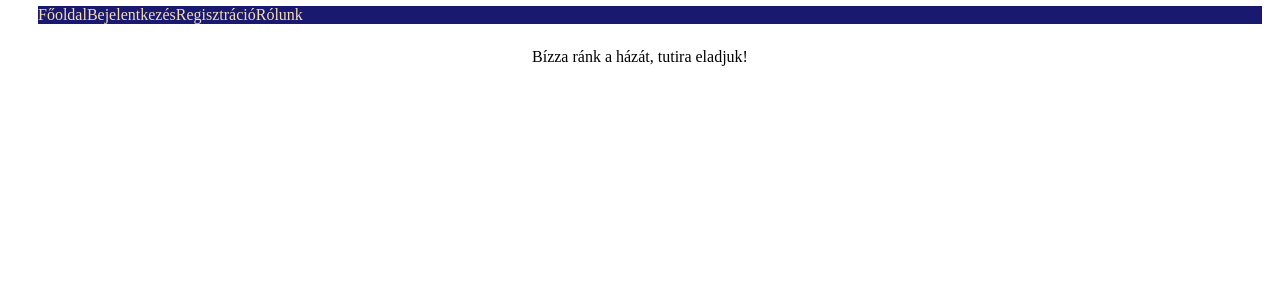
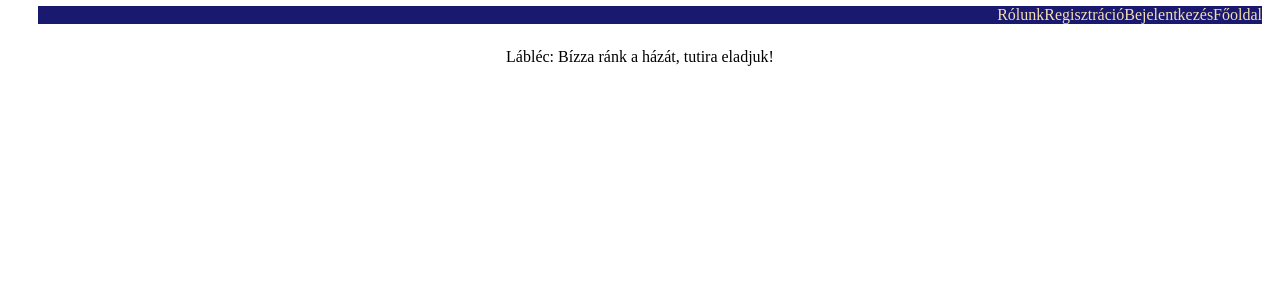
Before and after one commit to AFP2021-1-LB-D-csoport/AFP2021-1-LB-D-csoport, a PHP site: page / in a window 1280 px wide. Shown: the part 84-384 px from the top of the page. Run offline with PHP 8.4, Linux system fonts and the light colour scheme.

Commit message:
ignore .idea folder and minor changes in php files

```diff
--- a/htdocs/index.php
+++ b/htdocs/index.php
@@ -7,8 +7,8 @@ require_once 'private/utils/require.php';
 <head>
     <meta charset="UTF-8">
     <title>Letső, Nyíri, Safarcsik & Telegdi Real Estate</title>
-    <link rel="stylesheet" href="public/css/styles.css">
-    <script src="<?=JS_DIR?>"></script>
+    <link rel="stylesheet" href="<?=CSS_FILE?>">
+    <script src="<?=JS_FILE?>"></script>
     <meta name="viewport" content="width=device-width, initial-scale=1.0">
 </head>
 <body>
--- a/htdocs/private/components/footer.php
+++ b/htdocs/private/components/footer.php
@@ -1 +1 @@
-<p style="text-align: center;">Bízza ránk a házát, tutira eladjuk!</p>
+<p style="text-align: center;">Lábléc: Bízza ránk a házát, tutira eladjuk!</p>
--- a/htdocs/private/utils/require.php
+++ b/htdocs/private/utils/require.php
@@ -2,6 +2,6 @@
 
 define('COMPONENTS_DIR', './private/components/');
 define('CONTENT_DIR', './private/');
-define('JS_DIR', './public/js/javascript.js');
-define('CSS_DIR', './public/js/styles.css');
+define('JS_FILE', 'public/js/javascript.js');
+define('CSS_FILE', 'public/css/styles.css');
 define('UTILS_DIR', './private/utils/');
--- a/htdocs/public/css/styles.css
+++ b/htdocs/public/css/styles.css
@@ -9,7 +9,7 @@
   }
 
   #navbar li {
-    float: left;
+    float: right;
   }
 
   a {
```
